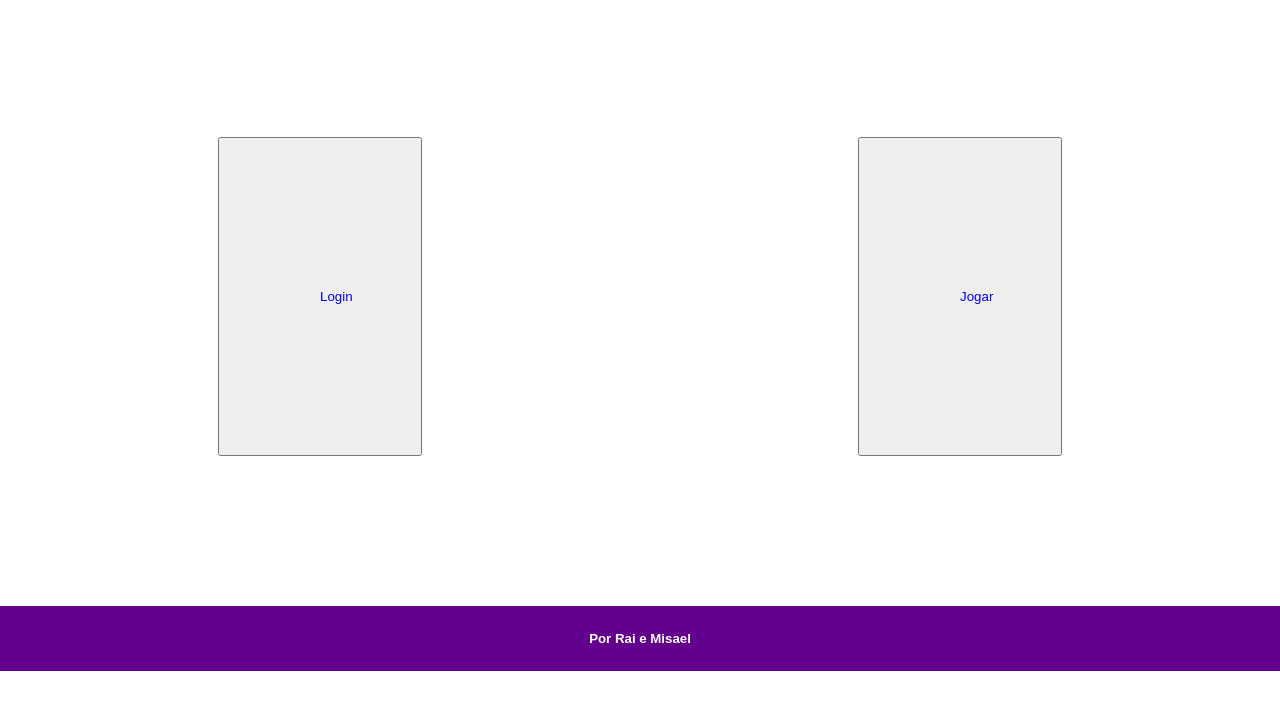
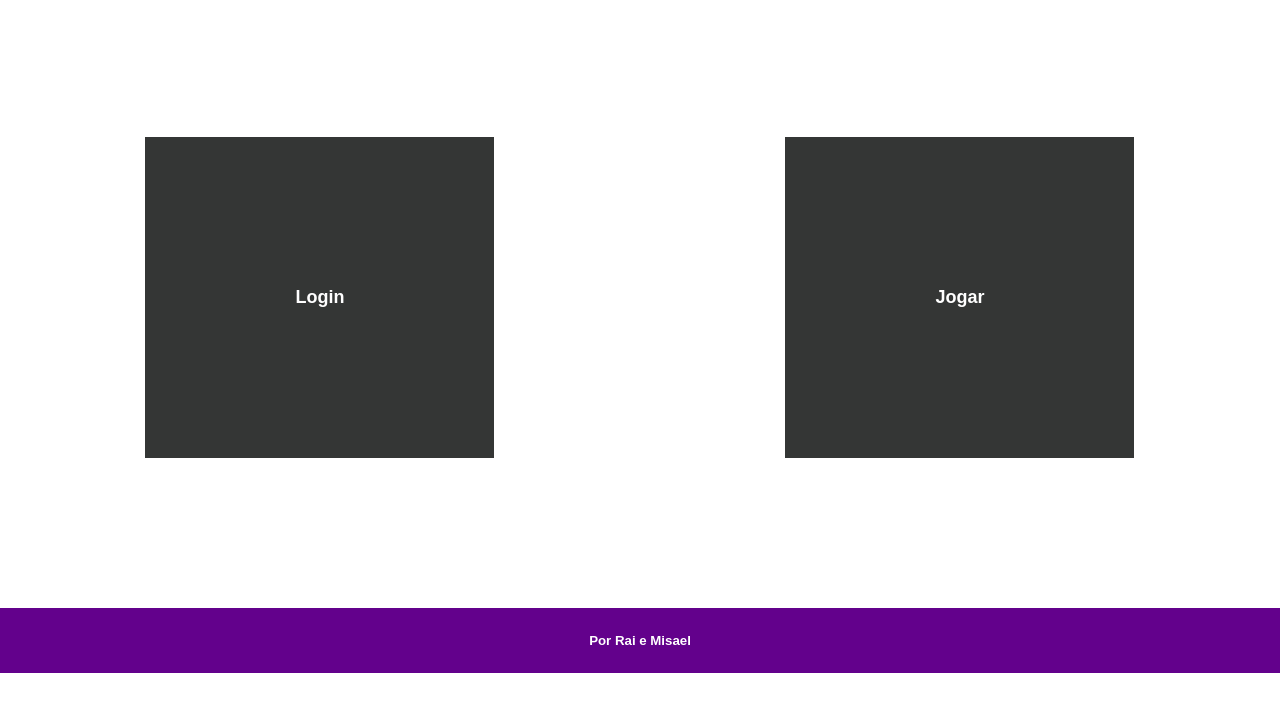
Before and after one commit to raibmartins/card-game, a website: page index.html in a window 1280 px wide. Shown: the part 87-798 px from the top of the page. Drawn offline with Linux system fonts and the light colour scheme; files that its build step writes are made by us from their sources.

Commit message:
css btns

```diff
--- a/index.html
+++ b/index.html
@@ -15,8 +15,8 @@
         </div>
     </header>
     <main>
-        <button class="btns"><a href="/login">Login</a></button>
-        <button class="btns"><a href="/jogar">Jogar</a></button>
+       <a href="/login"> <button class="btns ambos">Login</button></a>
+        <a href="/jogar"> <button class="btns ambos"> Jogar</button></a>
     </main>
     <footer class="theme">
         <h5>Por Rai e Misael</h5>
--- a/public/css/index.css
+++ b/public/css/index.css
@@ -50,14 +50,16 @@ main{
     background-color: #343635;
     transition: .5s;
     color: white;
+
 }
 
 .btns{
     margin:150px 0;
-    width:200px;
-    padding:150px 100px;
+    padding:150px 150px;
     text-align:center;
-
+    border: none;
+    font-size: large;
+    font-weight: bolder;
 }
 a{
     text-decoration: none;
```
